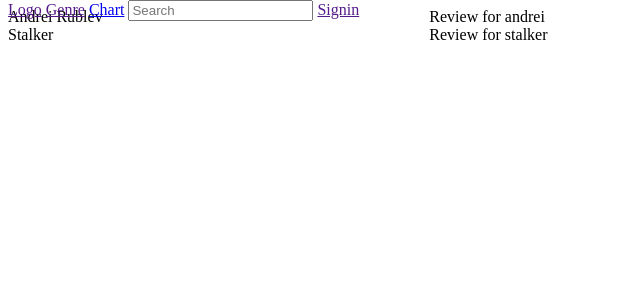
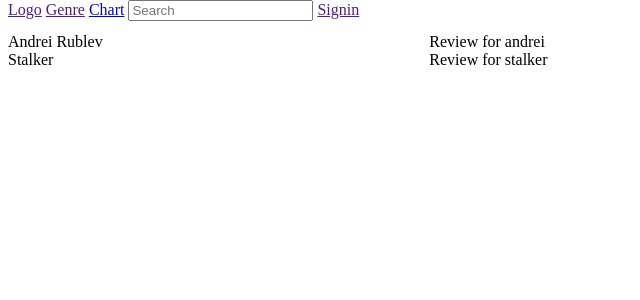
Before and after one commit to Goodkhau/Review-Website, a Django app: page / in a window 1280 px wide. Shown: the top 300 px of the page, without its empty margins (0-640 px from the left). Run offline with Django 5.2, Linux system fonts and the light colour scheme; data comes from the database, SQL or seed files in the repository.

Commit message:
Added div below nav bar

```diff
--- a/ReviewWebsite/templates/navbar.html
+++ b/ReviewWebsite/templates/navbar.html
@@ -1,11 +1,17 @@
 <style>
+    .navigationBarHolder {
+        display: grid;
+        width: 100%;
+        height: 25px;
+    }
     .navigationBar {
         position: fixed;
         top: 0;
-        width: 100%;
     }
 </style>
 
+<div class="navigationBarHolder">
+    <div></div>
     <div class="navigationBar">
         <div class="elementContainer">
             <a href="">Logo</a>
@@ -15,3 +21,4 @@
             <a href="">Signin</a>
         </div>
     </div>
+</div>
```
Lines whose indentation alone changed are shown as unchanged.
